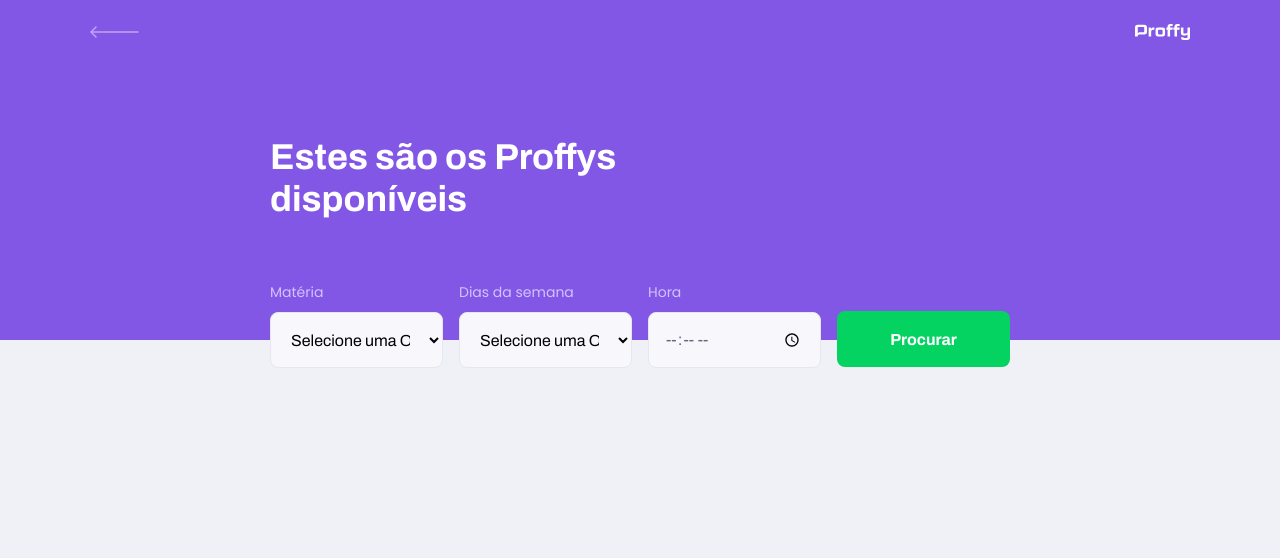
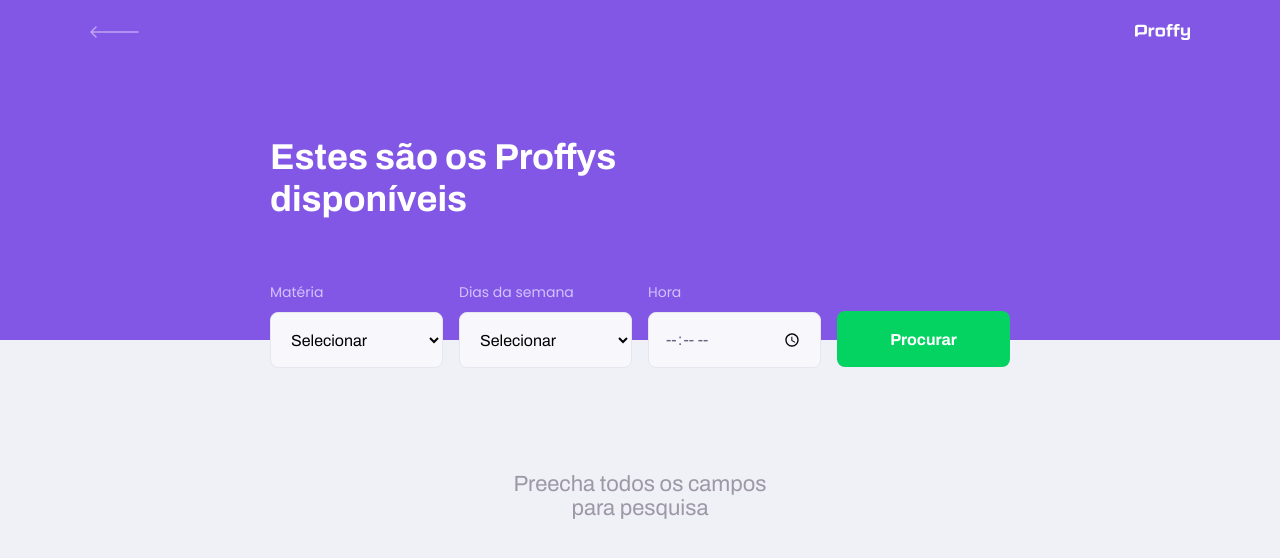
Before and after one commit to alexandrezardini/proffy, a React (Create React App) app: page /study in a window 1280 px wide. Shown: the top 558 px of the page. Built offline with nearby package versions, Linux system fonts and the light colour scheme.

Commit message:
change search state

```diff
--- a/src/components/Select/index.tsx
+++ b/src/components/Select/index.tsx
@@ -16,7 +16,7 @@ const Select: React.FC<SelectProps> = ({label, name, options, ...rest}) => {
     <div className='select-block'>
       <label htmlFor={name}>{label}</label>
       <select value='' id={name} {...rest}>
-        <option value='' disabled hidden>Selecione uma Opção</option>
+        <option value='' disabled hidden>Selecionar</option>
         {options.map(option => {
           return <option key={option.value} value={option.value}>{option.label}</option>
         })}
--- a/src/pages/TeacherList/index.tsx
+++ b/src/pages/TeacherList/index.tsx
@@ -1,4 +1,4 @@
-import React, { useState, FormEvent } from 'react';
+import React, { useState, FormEvent} from 'react';
 
 import PageHeader from '../../components/PageHeader';
 import TeacherItem, { Teacher } from '../../components/TeacherItem';
@@ -9,6 +9,7 @@ import './styles.css';
 import api from '../../services/api';
 
 function TeacherList() {
+  const [search, setSerch] = useState(['a']);
   const [teachers, setTeachers] = useState([]);
   const [subject, setSubject] = useState('');
   const [week_day, setWeekDay] = useState('');
@@ -21,7 +22,31 @@ function TeacherList() {
     });
 
     setTeachers(response.data);
+    setSerch(teachers);
   }
+
+  function checkSeachState() {
+    if (search.includes('a')) {
+      return (
+        <div className='empty-search'>
+          <h1 className='title-empty-list'>Preecha todos os campos para pesquisa</h1>
+        </div>
+      );
+    } else if (teachers.length > 0) {
+      return teachers.map((teacher: Teacher) => (
+        <TeacherItem key={teacher.id} teacher={teacher} />
+      ));
+    }
+
+    return (
+      <div className='empty-search'>
+        <h1 className='title-empty-list'>
+          Nenhum professor encontrado com sua pesquisa.
+        </h1>
+      </div>
+    );
+  }
+
   return (
     <div id='page-teacher-list' className='container'>
       <PageHeader title='Estes são os Proffys disponíveis'>
@@ -67,11 +92,7 @@ function TeacherList() {
         </form>
       </PageHeader>
 
-      <main>
-        {teachers.map((teacher: Teacher) => (
-          <TeacherItem key={teacher.id} teacher={teacher} />
-        ))}
-      </main>
+      <main>{checkSeachState()}</main>
     </div>
   );
 }
--- a/src/pages/TeacherList/styles.css
+++ b/src/pages/TeacherList/styles.css
@@ -1,6 +1,8 @@
 #page-teacher-list {
   width: 100vw;
   height: 100vh;
+  display: flex;
+  flex-direction: column;
 }
 
 #search-teachers {
@@ -28,7 +30,7 @@
   margin-top: 3.2rem;
 }
 
-#search-teachers button:hover{
+#search-teachers button:hover {
   background: var(--color-secundary-dark);
 }
 
@@ -36,6 +38,21 @@
 #page-teacher-list main {
   margin: 3.2rem auto;
   width: 90%;
+}
+
+#page-teacher-list .empty-search{
+  display: flex;
+  justify-content: center;
+  margin-top: 10rem;
+}
+
+#page-teacher-list .title-empty-list {
+  text-align: center;
+  font-size: 2.2rem;
+  max-width: 30rem;
+  font-weight: 500;
+  font-family: Archivo;
+  color: var(--color-text-complement);
 }
 
 @media (min-width: 700px) {
```
